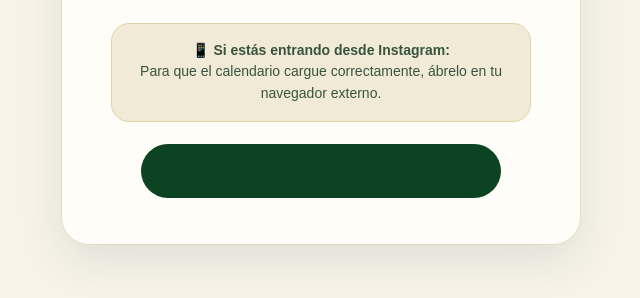
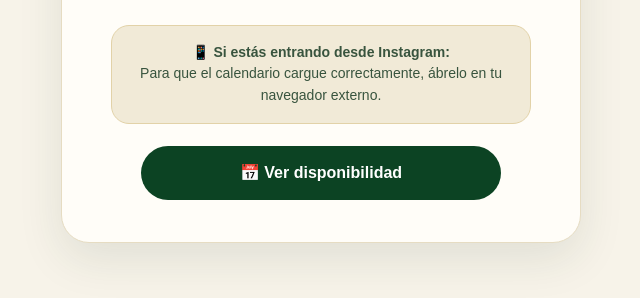
Before and after one commit to montanitarainforest/montanita-rainforest, a plain HTML site: page index.html in a window 1280 px wide. Shown: the part 418-716 px from the top of the page, without its empty margins (319-959 px from the left). Drawn offline with Linux system fonts and the light colour scheme.

Commit message:
Update index.html

```diff
--- a/index.html
+++ b/index.html
@@ -24,7 +24,7 @@ h1{margin:0 0 12px;font-family:Georgia,"Times New Roman",serif;font-size:clamp(3
 <h1>Consulta tu disponibilidad</h1>
 <p class="subtitle">Elige tus fechas y descubre si nuestra cabaña está disponible para tu próxima escapada.</p>
 <div class="note">📱 <strong>Si estás entrando desde Instagram:</strong><br>Para que el calendario cargue correctamente, ábrelo en tu navegador externo.</div>
-<a class="button" href=https://montanitarainforest.github.io/montanita-rainforest/calendar.html
+<a class="button" href="https://montanitarainforest.github.io/montanita-rainforest/calendar.html" target="_blank" rel="noopener">📅 Ver disponibilidad</a>
 </main>
 </body>
 </html>
```
